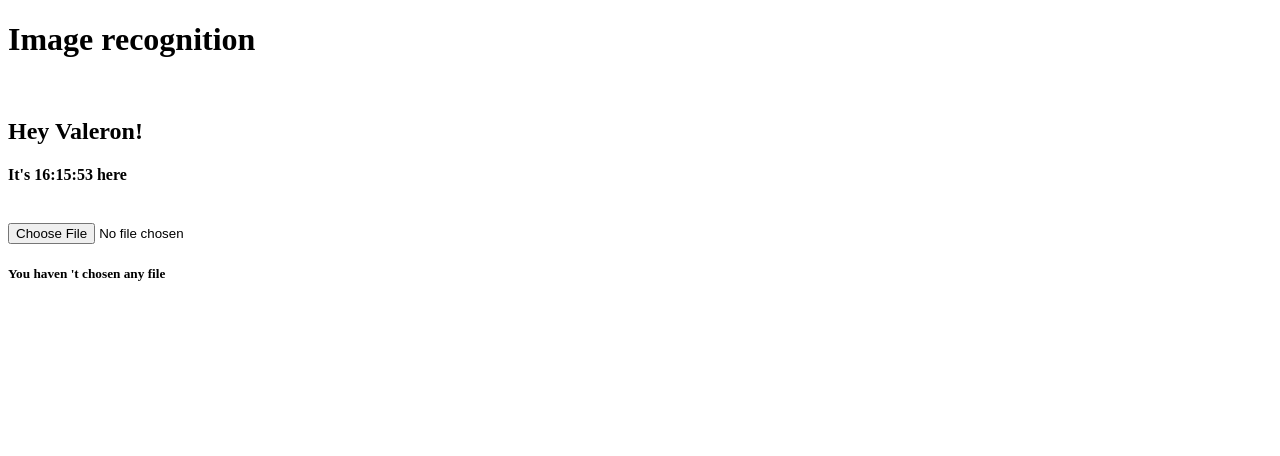
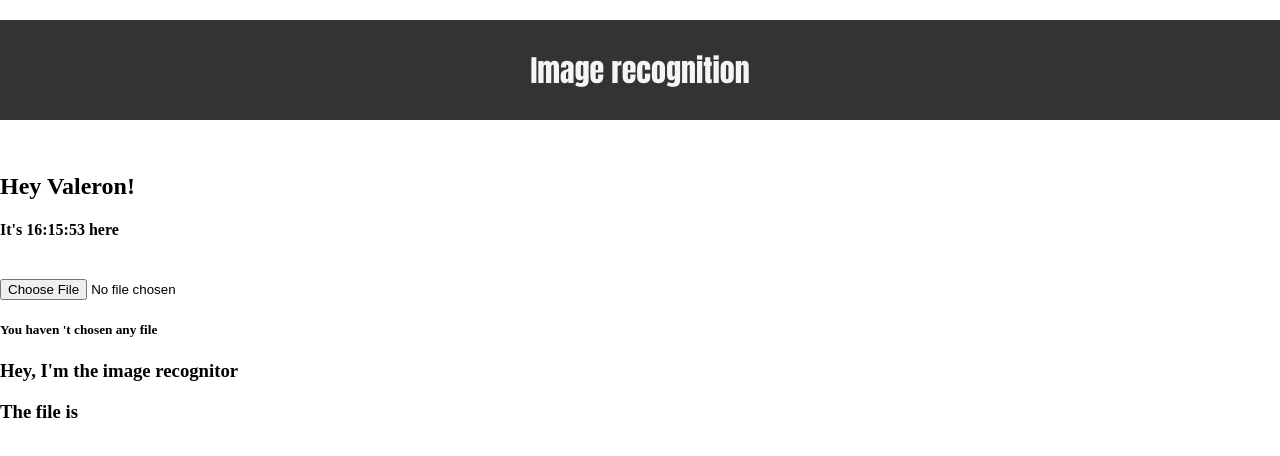
Before and after one commit to C-Coretex/HelloReact, a React (Create React App) app: page / in a window 1280 px wide. Shown: the top 456 px of the page. Built offline with nearby package versions, Linux system fonts and the light colour scheme.

Commit message:
style.css has been fixed, now it works

```diff
--- a/src/Resources/FileSelector.js
+++ b/src/Resources/FileSelector.js
@@ -1,4 +1,6 @@
 import React from "react"
+
+import ImageRecognition from "./ImageRecognition"
 
 function getFileSize(file) {
     var size = file.size
@@ -26,13 +28,14 @@ class FileSelector extends React.Component {
                         console.log(this.state.file)
                     }
                 }/>
-                    <h5> {
-                        this.state.file ?
-                        <p> Your file is {this.state.file.name}with the size of {getFileSize(this.state.file)} Mb</p> :
-                        <p> You haven 't chosen any file</p>}</h5>
+                <h5>{this.state.file ?
+                    <p> Your file is {this.state.file.name} with the size of {getFileSize(this.state.file)} Mb </p> :
+                    <p> You haven 't chosen any file</p>}</h5>
+
+                <ImageRecognition file={this.state.file} />
             </div>
         )
     }
 }
 
-        export default FileSelector
+export default FileSelector
--- /dev/null
+++ b/src/Resources/ImageRecognition.js
@@ -0,0 +1,20 @@
+import React from "react"
+
+class ImageRecognition extends React.Component {
+    constructor() {
+        super()
+        this.state = {
+        }
+    }
+
+    render() {
+        return (
+            <div>
+                <h3>Hey, I'm the image recognitor</h3>
+                <h3>The file is {this.props.file.name}</h3>
+            </div>
+        )
+    }
+}
+
+export default ImageRecognition
--- a/src/style.css
+++ b/src/style.css
@@ -1,3 +1,16 @@
+body{
+    margin: 0px;
+}
+
 .navbar{
-    background-color: blue;
+    height: 100px;
+    background-color: #333;
+    color: whitesmoke;
+    margin-bottom: 15px;
+    text-align: center;
+    font-size: 30px;
+    display: flex;
+    justify-content: center;
+    align-items: center;
+    font-family: Impact, Haettenschweiler, 'Arial Narrow Bold', sans-serif;
 }
```
Also changed, not shown: src/App.js (+2 -7 lines).
